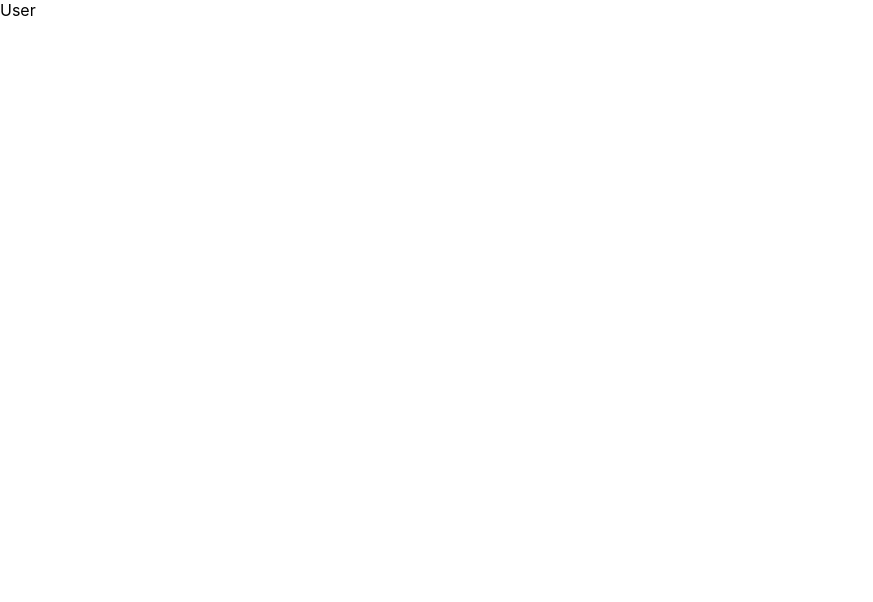
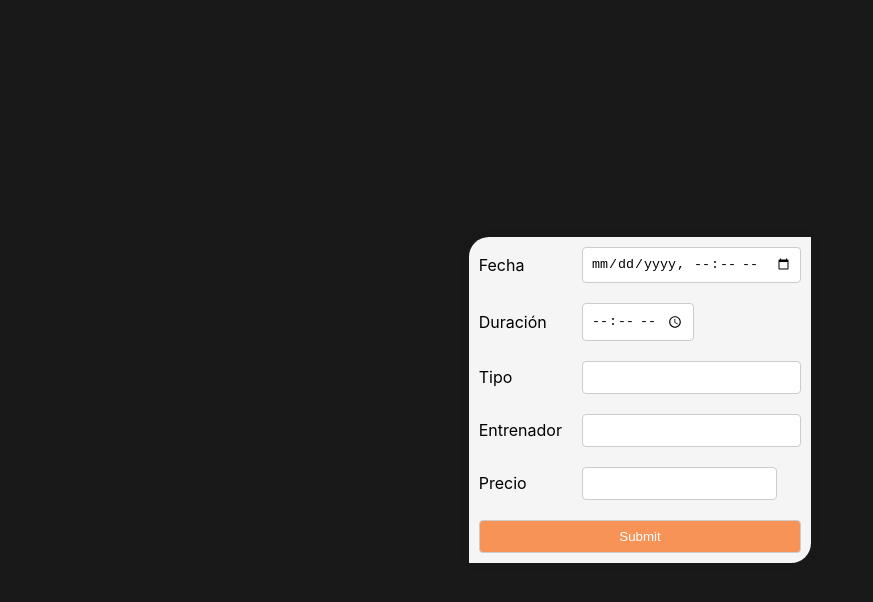
Before and after one commit to Gonzalo1709/DBP2023-1-Proyecto, a React (Create React App) app in the folder frontend/: page /user in a window 1280 px wide. Shown: the top 602 px of the page, without its empty margins (0-873 px from the left). Built offline with nearby package versions, Linux system fonts and the light colour scheme.

Commit message:
ga 2
ga 2

```diff
--- /dev/null
+++ b/frontend/src/components/table_user.css
@@ -0,0 +1,44 @@
+#body-table {
+    display: flex;
+    justify-content: center;
+    align-items: center;
+    height: 100vh;
+    background-color: rgb(25, 25, 25);
+
+  }
+
+#table-user {
+    border-collapse: collapse;
+    background-color: #f5f5f5;
+    box-shadow: 0 0 10px rgba(0, 0, 0, 0.1);
+    padding: 20px;
+    border-top-left-radius: 20px;
+    border-bottom-right-radius: 20px;
+  }
+
+#table-td {
+    padding: 10px;
+  }
+
+#table-input {
+    width: 100%;
+    padding: 8px;
+    border: 1px solid #ccc;
+    border-radius: 4px;
+  }
+
+#table-input[type="datetime-local"],
+#table-input[type="time"],
+#table-input[type="number"] {
+    width: auto;
+  }
+
+#table-input[type="submit"] {
+    background-color: #f89358;
+    color: white;
+    cursor: pointer;
+  }
+
+#table-input[type="submit"]:hover {
+    background-color: #ea8348;
+  }
--- /dev/null
+++ b/frontend/src/components/table_user.js
@@ -0,0 +1,38 @@
+import React from 'react'
+import "/Users/sergioherrerajave/proyectdbp2023/DBP2023-1-Proyecto/frontend/src/components/table_user.css"
+
+export const TableUser = () => {
+  return (
+    <div id = "body-table">
+    <table id="table-user">
+        <tbody>
+            <tr>
+                <td id='table-td'>Fecha</td>
+                <td id='table-td'><input id="table-input" type= "datetime-local"></input></td>
+            </tr>
+            <tr>
+                <td id='table-td'>Duración</td>
+                <td id='table-td'><input id="table-input" type= "time"></input></td>
+            </tr>
+            <tr>
+                <td id='table-td'>Tipo</td>
+                <td id='table-td'><input id="table-input" type= ""></input></td>
+            </tr>
+            <tr>
+                <td id='table-td'>Entrenador</td>
+                <td id='table-td'><input id="table-input" type= ""></input></td>
+            </tr>
+            <tr>
+                <td id='table-td'>Precio</td>
+                <td id='table-td'><input id="table-input" type= "number"></input></td>
+            </tr>
+            <tr>
+                <td id='table-td' colspan="2"><input id="table-input" type="submit" value="Submit"></input></td>
+            </tr>
+        </tbody>
+    </table>
+    </div>
+  )
+}
+
+export default TableUser;
--- a/frontend/src/components/user.js
+++ b/frontend/src/components/user.js
@@ -1,8 +1,13 @@
 import React from 'react'
+import TableUser from './table_user';
 
 export const User = () => {
   return (
-    <div>User</div>
+    <div>
+      <TableUser />
+
+
+    </div>
   )
 }
 
```
